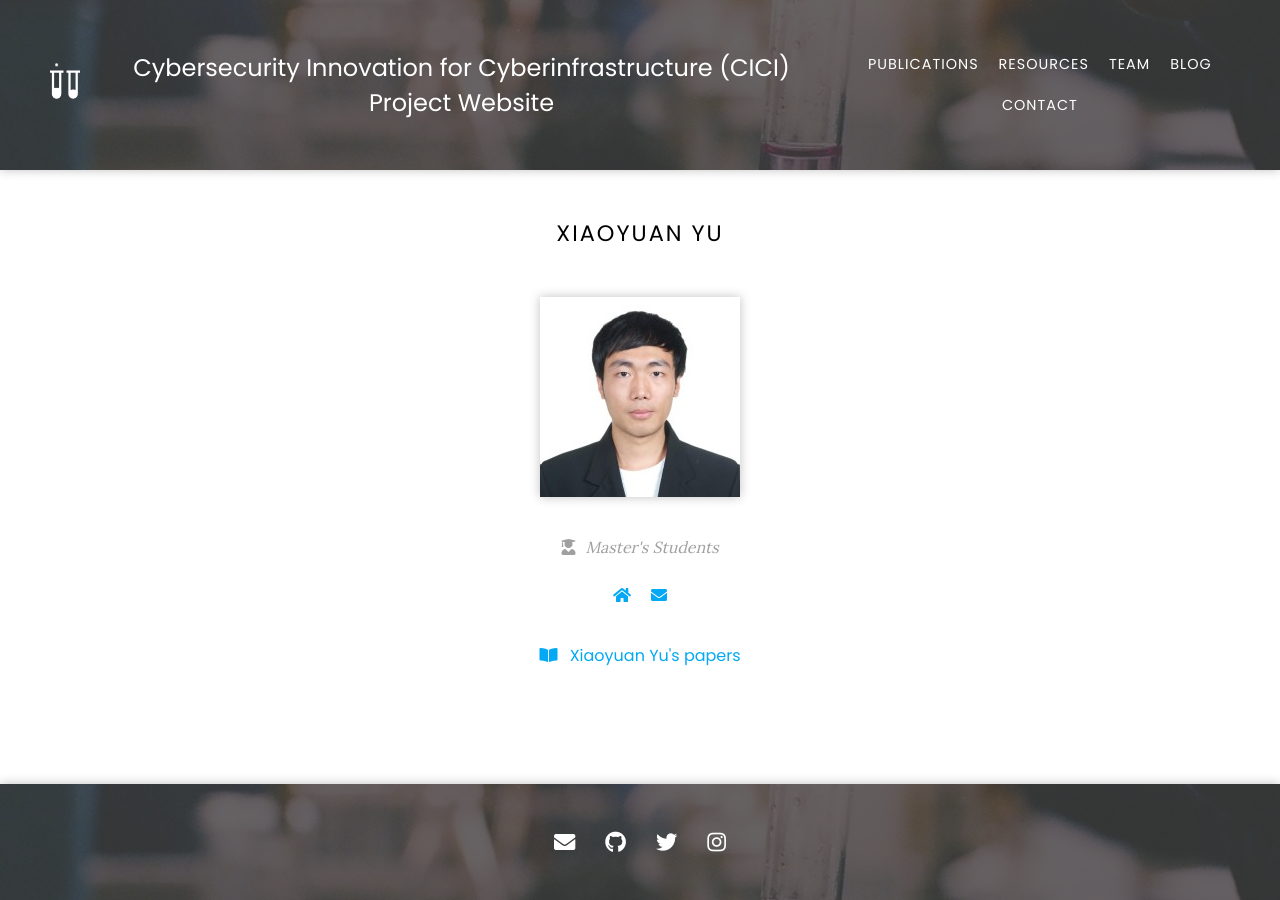
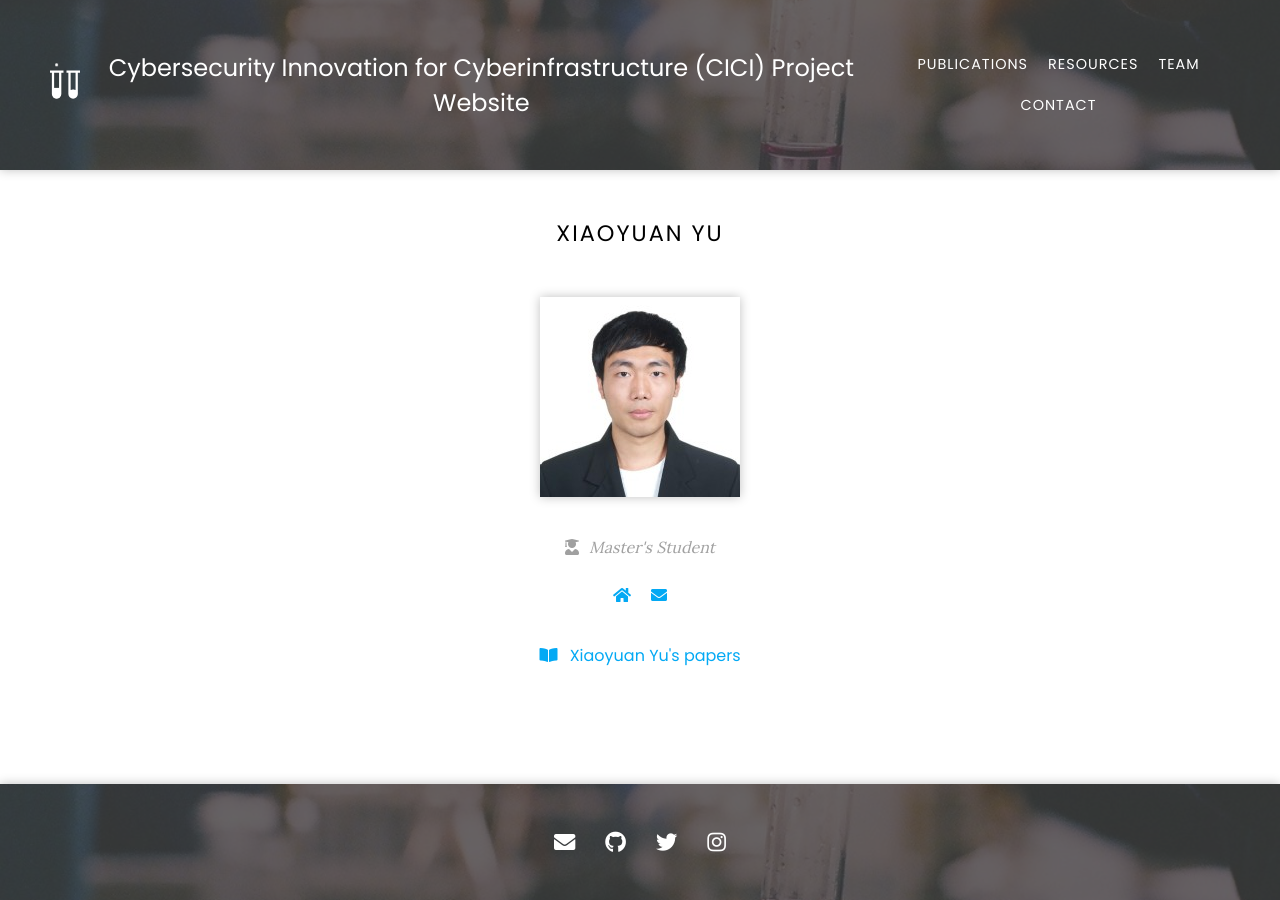
Before and after one commit to jpinnamraju/CICI, a Jekyll site: the page built from _members/xiaoyuan-yu.md, in a window 1280 px wide. Built offline with Jekyll 4.4.1, drawn with Linux system fonts in a browser that asks for light colours; nearby versions of some CDN libraries; some of the changed lines change nothing that is shown.

Commit message:
removed the blog page in the header

```diff
--- a/_includes/header.html
+++ b/_includes/header.html
@@ -38,14 +38,6 @@
       >Team</a
     >
     <a
-      href="{{ 'blog' | relative_url }}"
-      class="nav_link"
-      data-tooltip="Musings and miscellany"
-      data-placement="bottom"
-      data-delay="400"
-      >Blog</a
-    >
-    <a
       href="{{ 'contact' | relative_url }}"
       class="nav_link"
       data-tooltip="Email, address, and location"
--- a/_includes/role.html
+++ b/_includes/role.html
@@ -23,7 +23,7 @@
 
 {%- if include.type == "grad" -%}
 {%- assign icon = "fas fa-user-graduate" -%}
-{%- assign text = "Master's Students" -%}
+{%- assign text = "Master's Student" -%}
 {%- endif -%}
 
 {%- if include.type == "undergrad" -%}
```
